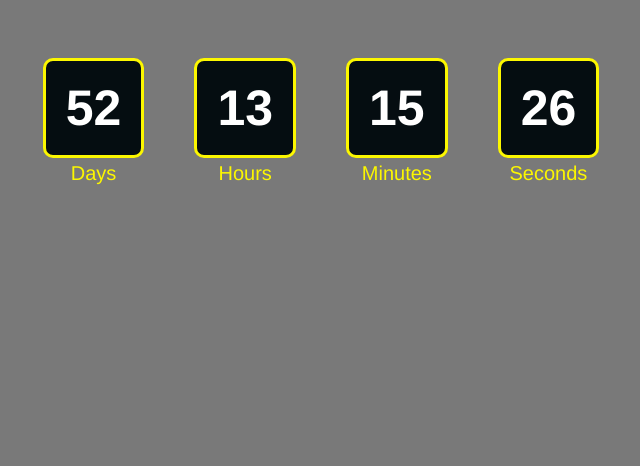
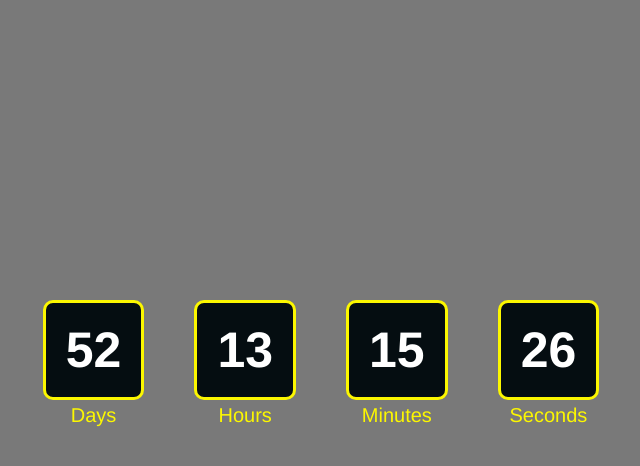
Before and after one commit to abakarovmaks/goit-js-hw-11-timer, a website built with Parcel: page src/index.html in a window 1280 px wide. Shown: the whole page, without its empty margins (319-959 px from the left). Built offline with nearby package versions, Linux system fonts and the light colour scheme.

Commit message:
Обновил стили

```diff
--- a/src/css/common.scss
+++ b/src/css/common.scss
@@ -20,7 +20,12 @@ body {
 .timer {
   display: flex;
   justify-content: center;
-  padding: 50px;
+  padding: 100px;
+  margin-top: 150px;
+
+  @media screen and (min-width: 560px) {
+    margin-top: 200px;
+  }
 }
 
 .field {
```
